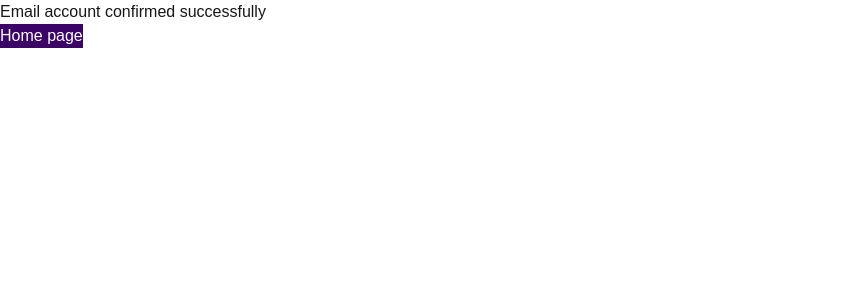
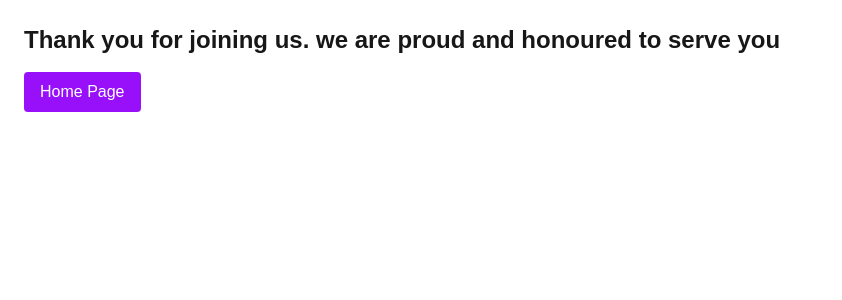
Before and after one commit to Melkzedeck2213/laura-pro-cleaners, a Next.js app: page /confirm in a window 1280 px wide. Shown: the top 300 px of the page, without its empty margins (0-842 px from the left). Built offline with nearby package versions, Linux system fonts and the light colour scheme; no server answers.

Commit message:
style, confirm page

```diff
--- a/app/confirm/page.jsx
+++ b/app/confirm/page.jsx
@@ -11,12 +11,17 @@ const Page = () => {
   }
 
   return (
-    <div>
-      <h1>Email account confirmed successfully</h1>
-      <button className='bg-purple-950 text-white cursor-pointer' onClick={homePage}>
-        Home page
-      </button>
-    </div>
+    <div className="p-6">
+    <h1 className="text-2xl font-bold mb-4">Thank you for joining us. we are proud and honoured to serve you</h1>
+
+
+    <button
+      onClick={()=>homePage()}
+      className="px-4 py-2 bg-purple-600 text-white rounded hover:bg-blue-700"
+    >
+      Home Page
+    </button>
+  </div>
   )
 }
 
```
